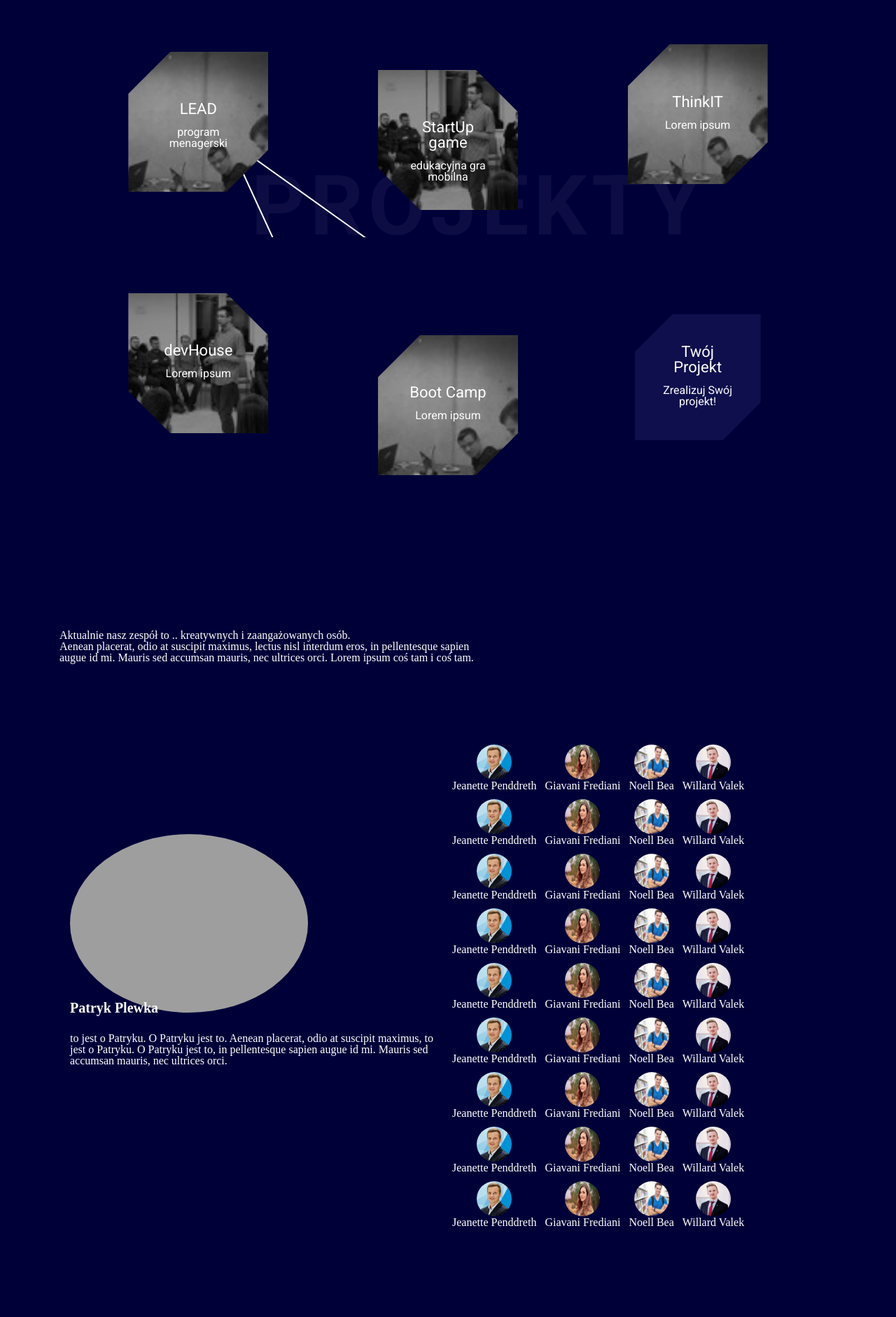
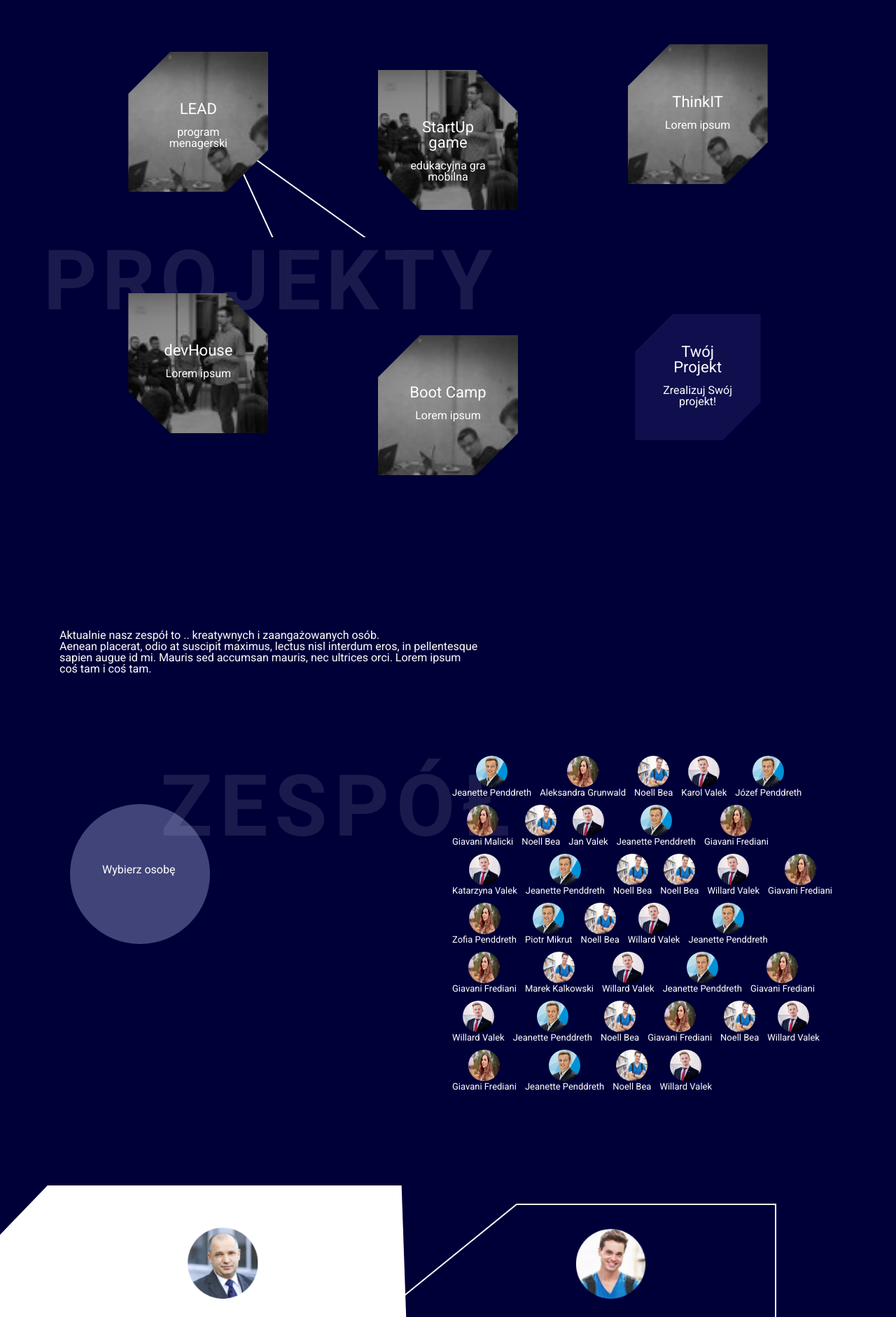
Before and after one commit to devhouserepo/SKN-Page, a PHP site: page / in a window 1280 px wide. Shown: the part 985-2867 px from the top of the page at 70% size. Run offline with PHP 8.4, Linux system fonts and the light colour scheme; grey boxes are pictures that could not be loaded.

Commit message:
SISK-19--HTML and CSS ready for JS click to see member details.

```diff
--- a/src/assets/scss/base/_global.scss
+++ b/src/assets/scss/base/_global.scss
@@ -2,6 +2,7 @@
 
 body {
 	background: $bg-color-1;
+	font-family: "Roboto", sans-serif;
 }
 
 
--- a/src/assets/scss/partials/_projects.scss
+++ b/src/assets/scss/partials/_projects.scss
@@ -308,17 +308,18 @@ a {
 .section-projects-background {
     position: absolute;
 }
-.giant-header {
+.giant-header-projects {
     color: white;
     font-weight: bold;
     letter-spacing: 7px;
-    opacity: 0.05;
+    opacity: 0.1;
     font-size: 119px;
     position: absolute;
     top: 100%;
     left: -81%;
     z-index: 1;
 }
+
 @media (max-width: 768px) {
     .projects__first-row {
         left: 0;
--- a/src/assets/scss/partials/_team.scss
+++ b/src/assets/scss/partials/_team.scss
@@ -1,16 +1,21 @@
+.team-section-container {
+    // background-color: lightblue;
+    font-family: "Roboto", sans-serif;
+    display: flex;
+    position: relative;
+}
+
 p {
     color: white;
 }
 
-.thumb-img {
-    border-radius: 50% !important;
-}
+
 
 .main-text {
     // background-color: rgb(204, 119, 21);
     width: 600px;
     margin: 10% 0 10% 0;
-
+    z-index: 5;
 }
 
 
@@ -20,9 +25,13 @@ p {
     // background-color: rgb(139, 32, 134);
     display: flex;
     width: 100%;
+    z-index: 5;
 }
 
-.member-container {
+
+
+
+.max-member-container {
     // background-color: rgb(11, 105, 66);
     flex: 2 2 50%;
     margin-left: 0;
@@ -30,39 +39,50 @@ p {
     position: relative;
 }
 
-.photo-max-container {
-    position: absolute;
-    top: 19%;
+
+.max-photo-container {
+    margin-top: 14%;
 }
 
-.member-paragraphs {
+.max-photo {
+    &:before {
+        position: relative;
+        color: white;
+        top: 43%;
+        left: 23%;
+        content: 'Wybierz osobę'
+    }
+    // background-image: url("/assets/images/members/chlopak.jpg");
+    background-color: rgba(177, 185, 230, 0.37);
+    width: 200px;
+    height: 200px;
+    border-radius: 50%;
+}
+
+.max-member-paragraphs {
+    // background-color: hotpink;
     display: flex;
     flex: 1 1 100%;
-    position: absolute;
-    top: 50%;
+    margin-top: 7%;
 }
 
-.member-info-details {
+.max-name-surname {
+    font-size: 20px;
+    font-weight: bold;
+    margin-bottom: 14px;
+}
+
+.max-member-info-details {
     // background-color: rgb(64, 57, 95);
     flex: 1 1 100%;
-}
-
-.name-surname {
-    font-size: 20px;
-    font-weight: bold;
-    margin: 20px 0 26px 0;
-}
-
-.photo-max {
-    width: 85%;
-    height: 85%;
-    border-radius: 50%;
 }
 
 
 
 
-.members-thumbnails {
+
+
+.members-thumbnails-container {
     flex: 2 2 50%;
     // background-color: rgb(144, 170, 226);
     display: flex;
@@ -70,28 +90,35 @@ p {
     align-items: center;
 }
 
-.thumbnail-container {
+.one-thumbnail-container {
     // background-color: rgb(230, 215, 84);
     display: flex;
     margin: 5px;
 }
 
+.thumb-img {
+    border-radius: 50% !important;
+}
+
 .thumb-name-surname {
     padding: 1px;
+    font-size: 13px;
 }
 
 
-//backgroun team
-// .section-team-background {
-//     position: absolute;
-// }
-// .giant-header {
-//     color: white;
-//     font-weight: bold;
-//     letter-spacing: 7px;
-//     opacity: 0.05;
-//     font-size: 119px;
-//     // position: absolute;
-//     top: 30%;
-//     left: 18%;
+
+
+.section-team-background {
+    background-color: rgb(83, 112, 74);
+    z-index: 1;
 }
+.giant-header-members {
+    color: white;
+    font-weight: bold;
+    letter-spacing: 10px;
+    opacity: 0.1;
+    font-size: 122px;
+    position: absolute;
+    top: 39%;
+    left: 14%;
+}
--- a/src/index.html
+++ b/src/index.html
@@ -176,7 +176,7 @@
         </div>
       </div>
       <div class="section-projects-background">
-        <div class="giant-header">
+        <div class="giant-header-projects">
           PROJEKTY
         </div>
         <svg>
@@ -313,28 +313,28 @@
       </p>
     </div>
     <div class="flex-row members">
-      <div class="flex-column container member-container">
-        <div class="photo-max-container">
-          <img class="photo-max" alt="Zdjęcie wybranego członka koła." src="https://images.freeimages.com/images/small-previews/22b/music-lover-1538498.jpg">
+      <div class="flex-column container max-member-container">
+        <div class="max-photo-container">
+          <div class="max-photo"></div>
         </div>
-        <div class="flex-column member-paragraphs">
-          <p class="name-surname">Patryk Plewka</p>
-          <p class="member-info-details">
+        <div class="flex-column max-member-paragraphs">
+          <!-- <p class="max-name-surname">Patryk Plewka</p>
+          <p class="max-member-info-details">
             to jest o Patryku. O Patryku jest to. Aenean placerat, odio at suscipit maximus, to jest o Patryku. O Patryku jest to, in
             pellentesque sapien augue id mi. Mauris sed accumsan mauris, nec ultrices orci.
-          </p>
+          </p> -->
         </div>
       </div>
-      <div class="justify-content-start members-thumbnails">
+      <div class="justify-content-start members-thumbnails-container">
 
 
       </div>
     </div>
-    <!-- <div class="section-team-background container">
-        <div class="giant-header">
+    <div class="section-team-background">
+        <div class="giant-header-members">
           ZESPÓŁ
         </div>
-      </div> -->
+      </div>
   </section>
 
   <!-- TEAM SECTION END-->
--- a/src/temp/css/style.css
+++ b/src/temp/css/style.css
@@ -1,7 +1,9 @@
+@charset "UTF-8";
 /** BACKGROUND COLORS **/
 /** FONTS AND TEXT COLORS**/
 body {
   background: #000039;
+  font-family: "Roboto", sans-serif;
 }
 
 /* http://meyerweb.com/eric/tools/css/reset/
@@ -405,11 +407,11 @@ a:hover {
   position: absolute;
 }
 
-.giant-header {
+.giant-header-projects {
   color: white;
   font-weight: bold;
   letter-spacing: 7px;
-  opacity: 0.05;
+  opacity: 0.1;
   font-size: 119px;
   position: absolute;
   top: 100%;
@@ -1090,17 +1092,22 @@ a:hover {
   margin: 25px 0 0 0;
 }
 
+.team-section-container {
+  font-family: "Roboto", sans-serif;
+  display: -webkit-box;
+  display: -ms-flexbox;
+  display: flex;
+  position: relative;
+}
+
 p {
   color: white;
-}
-
-.thumb-img {
-  border-radius: 50% !important;
 }
 
 .main-text {
   width: 600px;
   margin: 10% 0 10% 0;
+  z-index: 5;
 }
 
 .members {
@@ -1108,9 +1115,10 @@ p {
   display: -ms-flexbox;
   display: flex;
   width: 100%;
+  z-index: 5;
 }
 
-.member-container {
+.max-member-container {
   -webkit-box-flex: 2;
       -ms-flex: 2 2 50%;
           flex: 2 2 50%;
@@ -1119,41 +1127,48 @@ p {
   position: relative;
 }
 
-.photo-max-container {
-  position: absolute;
-  top: 19%;
+.max-photo-container {
+  margin-top: 14%;
 }
 
-.member-paragraphs {
+.max-photo {
+  background-color: rgba(177, 185, 230, 0.37);
+  width: 200px;
+  height: 200px;
+  border-radius: 50%;
+}
+
+.max-photo:before {
+  position: relative;
+  color: white;
+  top: 43%;
+  left: 23%;
+  content: 'Wybierz osobę';
+}
+
+.max-member-paragraphs {
   display: -webkit-box;
   display: -ms-flexbox;
   display: flex;
   -webkit-box-flex: 1;
       -ms-flex: 1 1 100%;
           flex: 1 1 100%;
-  position: absolute;
-  top: 50%;
+  margin-top: 7%;
 }
 
-.member-info-details {
+.max-name-surname {
+  font-size: 20px;
+  font-weight: bold;
+  margin-bottom: 14px;
+}
+
+.max-member-info-details {
   -webkit-box-flex: 1;
       -ms-flex: 1 1 100%;
           flex: 1 1 100%;
 }
 
-.name-surname {
-  font-size: 20px;
-  font-weight: bold;
-  margin: 20px 0 26px 0;
-}
-
-.photo-max {
-  width: 85%;
-  height: 85%;
-  border-radius: 50%;
-}
-
-.members-thumbnails {
+.members-thumbnails-container {
   -webkit-box-flex: 2;
       -ms-flex: 2 2 50%;
           flex: 2 2 50%;
@@ -1167,27 +1182,34 @@ p {
           align-items: center;
 }
 
-.thumbnail-container {
+.one-thumbnail-container {
   display: -webkit-box;
   display: -ms-flexbox;
   display: flex;
   margin: 5px;
 }
 
+.thumb-img {
+  border-radius: 50% !important;
+}
+
 .thumb-name-surname {
   padding: 1px;
+  font-size: 13px;
 }
 
 .section-team-background {
-  position: absolute;
+  background-color: #53704a;
+  z-index: 1;
 }
 
-.giant-header {
+.giant-header-members {
   color: white;
   font-weight: bold;
-  letter-spacing: 7px;
-  opacity: 0.05;
-  font-size: 119px;
-  top: 30%;
-  left: 18%;
+  letter-spacing: 10px;
+  opacity: 0.1;
+  font-size: 122px;
+  position: absolute;
+  top: 39%;
+  left: 14%;
 }
--- a/src/temp/js/app.js
+++ b/src/temp/js/app.js
@@ -73,8 +73,8 @@ $(document).ready(function () {
 
     $.getJSON('../../members.json', function (data) {
         $.each(data, function (index, item) {
-            $('.members-thumbnails')
-                .append(`<div class="flex-column align-items-center thumbnail-container">
+            $('.members-thumbnails-container')
+                .append(`<div class="flex-column align-items-center one-thumbnail-container">
                 <img class="thumb-img"></img>
                 <p class="thumb-name-surname">`
                     + data[index].first_name + ` ` + data[index].last_name
@@ -85,8 +85,8 @@ $(document).ready(function () {
                     id: data[index].first_name + data[index].last_name,
                     alt: data[index].first_name + ' ' + data[index].last_name,
                     src: data[index].photo,
-                    width: "50px",
-                    height: "50px"
+                    width: "45px",
+                    height: "45px"
                 })
 
 
```
Also changed, not shown: src/assets/js/app.js (+4 -4 lines), src/members.json (+138 -138 lines), src/assets/images/members/blur.jpg (added).
